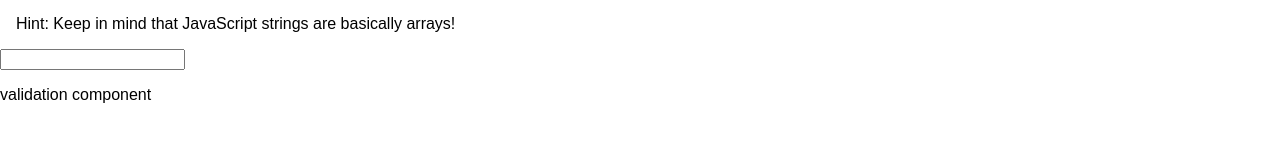
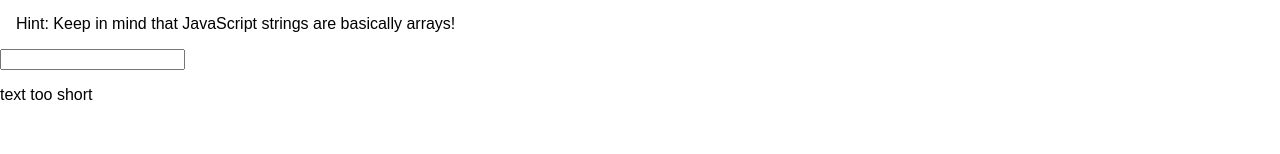
Before and after one commit to RickCardoso/react-complete-guide, a React (Create React App) app: page / in a window 1280 px wide. Shown: the part 143-297 px from the top of the page. Built offline with nearby package versions, Linux system fonts and the light colour scheme.

Commit message:
3. assert text length and validate

```diff
--- a/src/ValidationComponent/ValidationComponent.js
+++ b/src/ValidationComponent/ValidationComponent.js
@@ -1,5 +1,7 @@
 const ValidationComponent = ({ text }) => {
-  return 'validation component'
+  if (text.length > 10) return 'text too long';
+  if (text.length < 5) return 'text too short';
+  return 'text is fine'
 }
 
 export default ValidationComponent;
```
